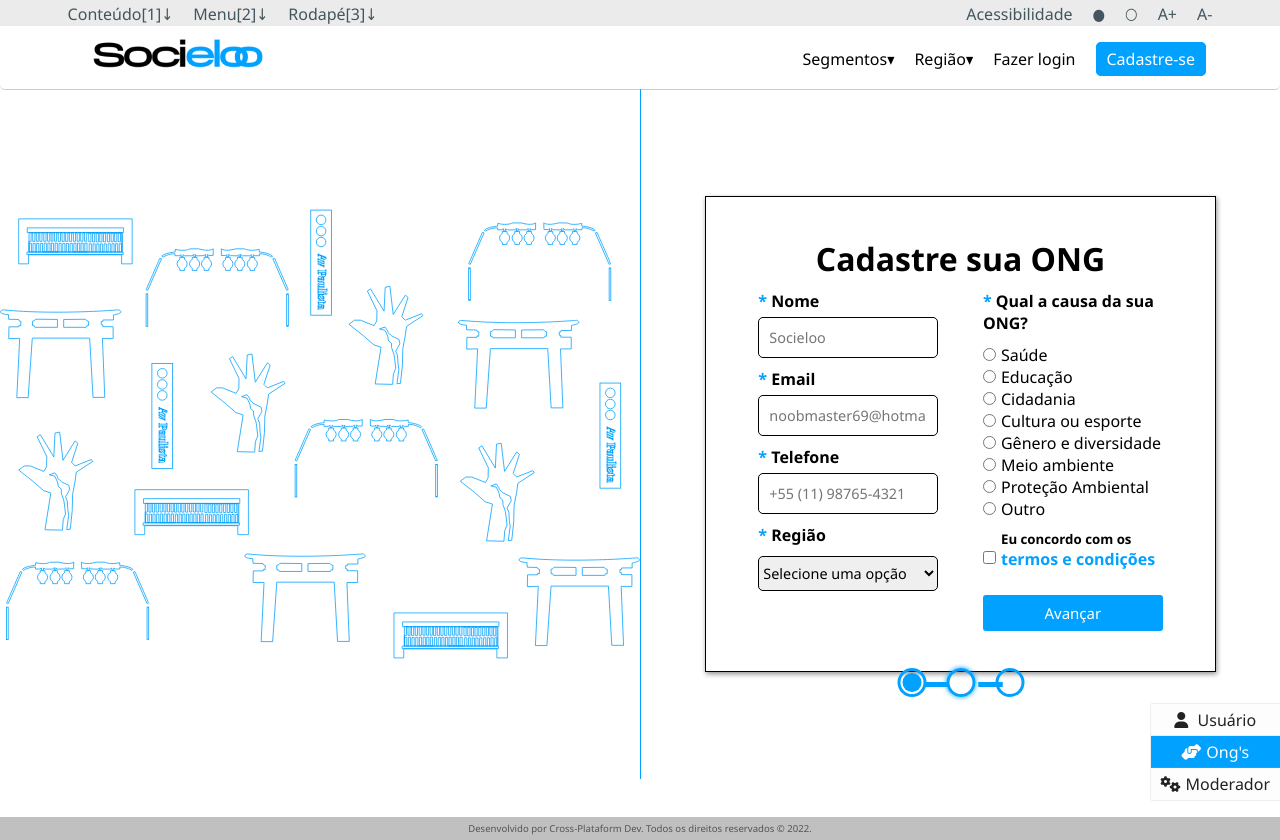
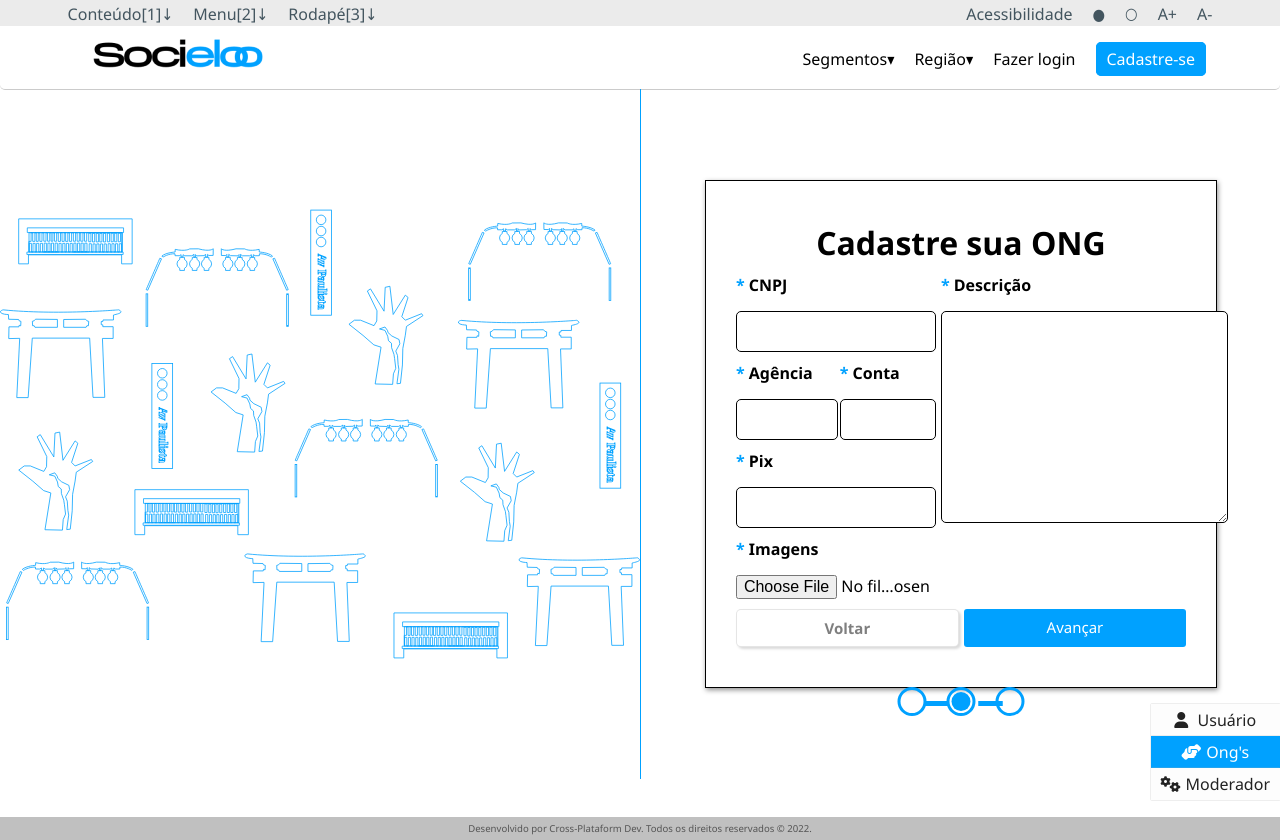
Before and after one commit to Aryel15/reactjs_socieloo, a React (Vite) app: page /cadastro-ong in a window 1280 px wide. Both pictures are taken after a click on the radio button 960 px from the left and 682 px from the top of the page. Built offline with nearby package versions, Linux system fonts and the light colour scheme.

Commit message:
form2 cadastro_ong

```diff
--- a/src/pages/Cadastro_Ong/Cadastro_Ong.jsx
+++ b/src/pages/Cadastro_Ong/Cadastro_Ong.jsx
@@ -6,6 +6,11 @@ import Controle_Cadastros from '../../components/Controle_Cadastros/Controle_Cad
 import Vlibras from '../../components/Vlibras/Vlibras'
 
 export default function Cadastro_Ong() {
+    const [step, setStep] = React.useState(0);
+    const pages = [
+      <Etapa1 step={step} setStep={setStep}/>,
+      <Etapa2 step={step} setStep={setStep} />
+    ];
   return (
     <>
       <Menu />
@@ -13,7 +18,7 @@ export default function Cadastro_Ong() {
             <aside className='aside'>
                 <img src="../imgs/icons.svg" alt=""/>
             </aside>
-            <Etapa1 />
+            {pages[step]}
         </main>
       <Controle_Cadastros />
       <Vlibras />
@@ -22,11 +27,11 @@ export default function Cadastro_Ong() {
   )
 }
 
-export function Etapa1() {
+export function Etapa1({step, setStep}) {
   return (
     <section id="cadastro__section">
         <div className="section__form">
-            <form>
+            <form action="#" method="post">
                 <h1 className="section__title">Cadastre sua ONG</h1>
                 <section className="form__group">
                     <div className="group__text">
@@ -93,7 +98,7 @@ export function Etapa1() {
                             <input type="checkbox" name="termos" id="termos"/>
                             <label for="termos">Eu concordo com os <a href="#">termos e condições</a></label>
                         </div>
-                        <button className="options__submit">Avançar</button>
+                        <a href="javascript:void(0);" className="options__submit" onClick={() => { setStep(step + 1);}}>Avançar</a>
                     </div>
                 </section>
             </form>
@@ -101,10 +106,54 @@ export function Etapa1() {
         <div className="section__radio">
             <ul className="radio__group">
                 <li><input className="radio__input" name="process" id="radio-one" type='radio' checked/><span className="radio__span-one"></span></li>
-                <li><input className="radio__input" name="process" id="radio-two" type='radio'/><span className="radio__span-two"></span></li>
-                <li><input className="radio__input" name="process" id="radio-three" type='radio'/></li>
+                <li><input className="radio__input" name="process" id="radio-two" type='radio' onClick={() => { setStep(step + 1);}}/><span className="radio__span-two"></span></li>
+                <li><input className="radio__input" name="process" id="radio-three" type='radio'onClick={() => { setStep(step + 2);}}/></li>
             </ul>
         </div>
     </section>
   )
 }
+export function Etapa2({step, setStep}) {
+    return (
+        <section id="cadastro__section">
+            <div className="section__form 2">
+                <h1 className="section__title">Cadastre sua ONG</h1>
+                <form action="" className='form-2'>
+                    <div className="collum">
+                        <label for="cnpj">CNPJ</label>
+                        <input type="text" id="cnpj" name="cnpj" required/>
+                        <div className="banco">
+                            <div className="agencia">
+                                <label for="agencia">Agência</label>
+                                <input type="text" id="agencia" name="agencia" required/>
+                            </div>
+                            <div className="conta">
+                                <label for="conta">Conta</label>
+                                <input type="text" id="conta" name="conta" required/>
+                            </div>
+                        </div>
+                        <label for="pix">Pix</label>
+                        <input type="text" id="pix" name="pix" required/>
+                        <label htmlFor="imagens">Imagens</label>
+                        <input type="file" name="imagens" id="imagens" />
+                    </div>
+                    <div className="collum">
+                        <label for="desc">Descrição</label>
+                        <textarea name="desc" id="desc" cols="30" rows="10"></textarea>
+                    </div>
+                </form>
+                <div className="buttons-form2">
+                    <a href="javascript:void(0);" className="voltar" onClick={() => { setStep(step - 1);}}>Voltar</a>
+                    <a href="javascript:void(0);" className="options__submit" onClick={() => { setStep(step + 1);}}>Avançar</a>
+                </div>
+            </div>
+            <div className="section__radio">
+                <ul className="radio__group">
+                    <li><input className="radio__input" name="process" id="radio-one" type='radio'  onClick={() => { setStep(step - 1);}}/><span className="radio__span-one"></span></li>
+                    <li><input className="radio__input" name="process" id="radio-two" type='radio' checked/><span className="radio__span-two"></span></li>
+                    <li><input className="radio__input" name="process" id="radio-three" type='radio' onClick={() => { setStep(step + 1);}}/></li>
+                </ul>
+            </div>
+        </section>
+    )
+}
--- a/src/pages/Cadastro_Ong/style.css
+++ b/src/pages/Cadastro_Ong/style.css
@@ -24,13 +24,13 @@ aside img{
     width: 100%;
     height: fit-content;
     display: flex;
-    justify-content: center;
     /* justify-content: flex-end; */
     align-items: center;
     position: relative;
     margin-top: 0;
     background-color: #fff;
     /* padding-right: 2%; */
+    flex-wrap: wrap;
 }
 #cadastro__section div img {
     width: 400px;
@@ -161,10 +161,75 @@ label[for="termos"],
     cursor: pointer;
     border-radius: 3px;
     outline: none;
+    text-align: center;
 }
 
 .options__submit:hover {
     background: rgba(0, 162, 255, 0.856)
+}
+/* Form 2*/
+.form-2 {
+    display: flex;
+    align-items: flex-start;
+    gap: 5px;
+}
+.form-2 label::before{
+    content: "* ";
+    color: #00a1ff;
+    margin-bottom: 10px;
+}
+.form-2 input:not([type="file"]){
+    width: 100%;
+    outline: none;
+    border: 1px solid black;
+    font-size: .9em;
+    padding: 10px;
+    border-radius: 5px;
+    margin-bottom: 10px;
+}
+.form-2 input[type="file"]{
+    width: 200px;
+}
+.form-2 a{
+    text-align: center;
+}
+.buttons-form2{
+    display: flex;
+    gap: 5px;
+    text-align: center;
+}
+.collum {
+    display: flex;
+    flex-direction: column;
+    width: 350px;
+}
+.form-2 textarea{
+    height: 88%;
+    outline: none;
+    border: 1px solid black;
+    font-size: .9em;
+    padding: 10px;
+    border-radius: 5px;
+}
+.voltar{
+    color: rgba(0, 0, 0, 0.5);
+    font-weight: 600;
+    border-radius: 5px;
+    border: 1px solid rgba(0, 0, 0, 0.1);
+    box-shadow: rgba(0, 0, 0, 0.15) 1.95px 1.95px 2.6px;
+    transition: box-shadow 0.3s;
+    background: #fff;
+    font-size: 1rem;
+    text-align: center;
+    margin-top: 10px;
+    margin-bottom: 10px;
+    width: 100%;
+    padding: 8px 10px;
+    font-size: 15px;
+}
+.banco{
+    display: flex;
+    gap: 2px;
 }
 
 /* Três botões */
```
